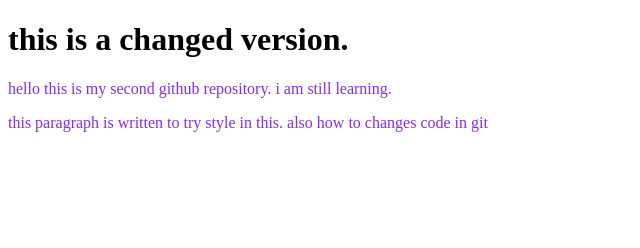
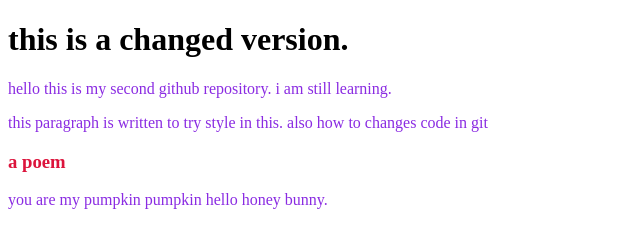
Before and after one commit to NujhatKhan/my-second-repo, a plain HTML site: page index.html in a window 1280 px wide. Shown: the whole page, without its empty margins (0-640 px from the left). Drawn offline with Linux system fonts and the light colour scheme.

Commit message:
new header

```diff
--- a/index.html
+++ b/index.html
@@ -11,5 +11,7 @@
     <h1>this is a changed version.</h1>
     <p>hello this is my second github repository. i am still learning.</p>
     <p>this paragraph is written to try style in this. also how to changes code in git</p>
+    <h3>a poem</h3>
+    <p>you are my pumpkin pumpkin hello honey bunny.</p>
 </body>
 </html>
--- a/style.css
+++ b/style.css
@@ -1,3 +1,6 @@
 p{
     color: blueviolet;
 }
+h3{
+    color: crimson;
+}
```
